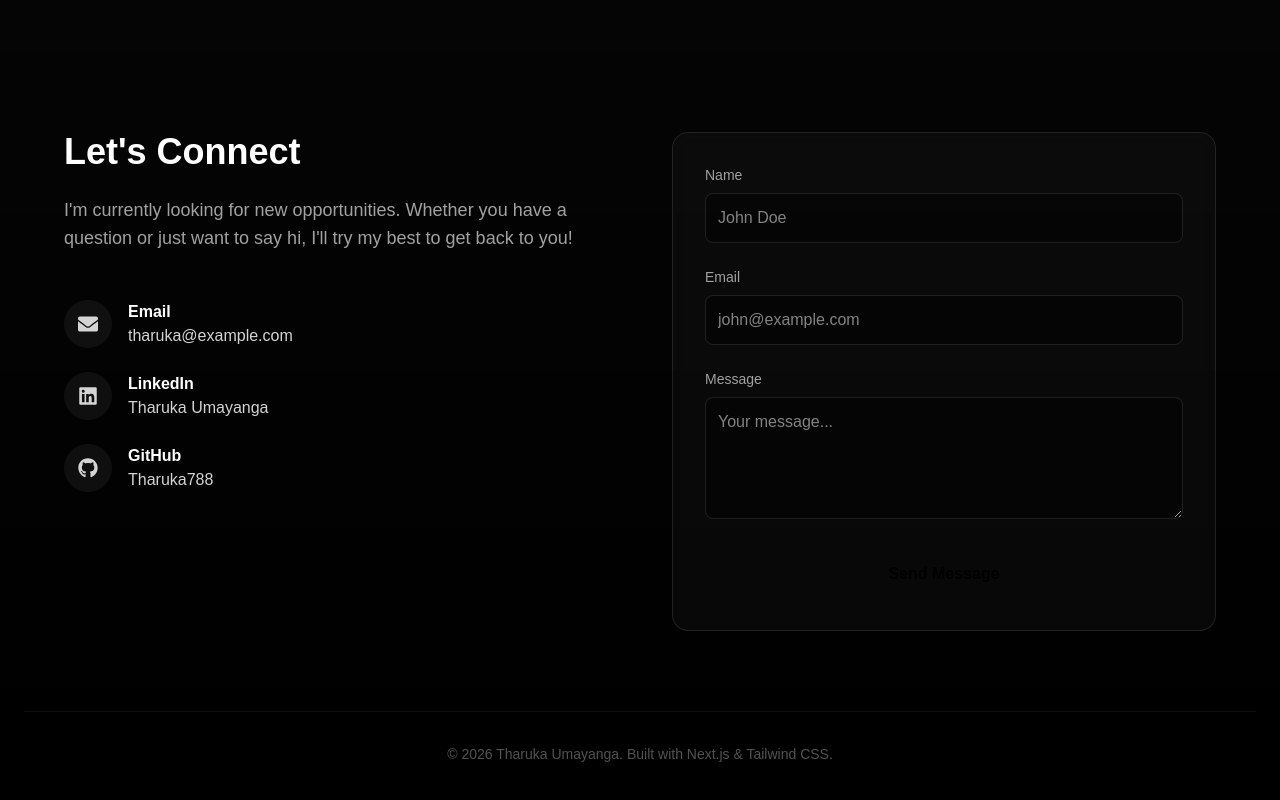
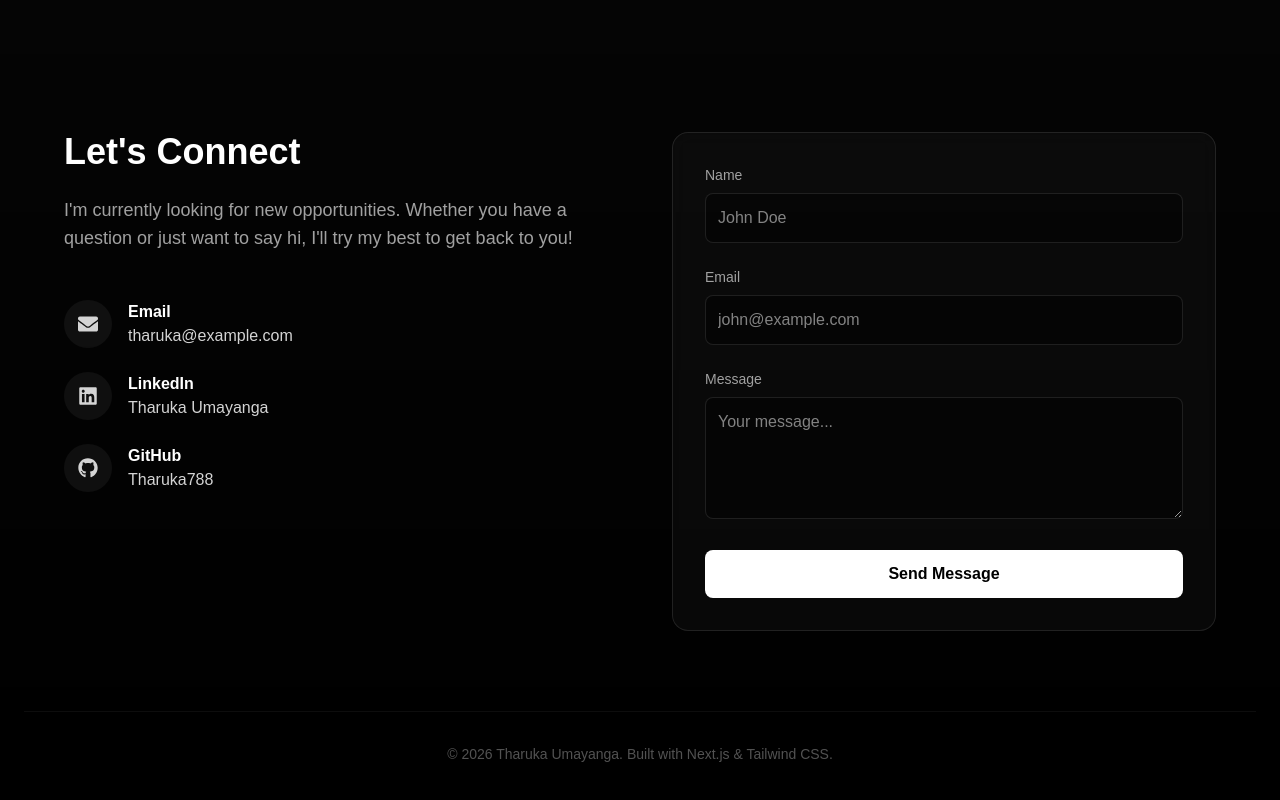
Before and after one commit to Tharuka788/portfolio, a Next.js app: page / in a window 1280 px wide. Shown: the part 2039-2839 px from the top of the page. Built offline with nearby package versions, Linux system fonts and the light colour scheme; no server answers; the database is empty.

Commit message:
color
change

```diff
--- a/components/Contact.tsx
+++ b/components/Contact.tsx
@@ -121,7 +121,7 @@ export const Contact = ({ profile }: ContactProps) => {
                     <button
                         type="submit"
                         disabled={status === "loading"}
-                        className="w-full bg-neon-purple text-black font-bold py-3 rounded-lg hover:bg-purple-400 transition-colors disabled:opacity-50"
+                        className="w-full bg-white text-black font-bold py-3 rounded-lg hover:bg-neon-purple transition-colors disabled:opacity-50"
                     >
                         {status === "loading" ? "Sending..." : status === "success" ? "Message Sent!" : status === "error" ? "Failed to Send" : "Send Message"}
                     </button>
--- a/components/Hero.tsx
+++ b/components/Hero.tsx
@@ -70,7 +70,7 @@ export const Hero = ({ profile }: HeroProps) => {
                     <div className="flex flex-col md:flex-row items-center gap-8">
                         <a
                             href="#projects"
-                            className="bg-white text-black px-10 py-4 font-bold text-lg hover:bg-neutral-200 transition-colors w-full md:w-auto text-center"
+                            className="bg-white text-black px-10 py-4 font-bold text-lg hover:bg-neon-purple hover:text-black transition-colors w-full md:w-auto text-center"
                         >
                             Explore Now
                         </a>
--- a/components/admin/ProfileForm.tsx
+++ b/components/admin/ProfileForm.tsx
@@ -70,7 +70,7 @@ export default function ProfileForm({ profile }: ProfileFormProps) {
                 </div>
 
                 <div className="md:col-span-2 mt-4">
-                    <button type="submit" className="bg-neon-purple text-black font-bold py-3 px-8 rounded-lg hover:bg-purple-400 transition-colors w-full md:w-auto">
+                    <button type="submit" className="bg-white text-black font-bold py-3 px-8 rounded-lg hover:bg-neon-purple transition-colors w-full md:w-auto">
                         Save Changes
                     </button>
                     {msg && <span className={`ml-4 font-medium ${msg.includes("Error") ? "text-red-500" : "text-green-500"}`}>{msg}</span>}
```
